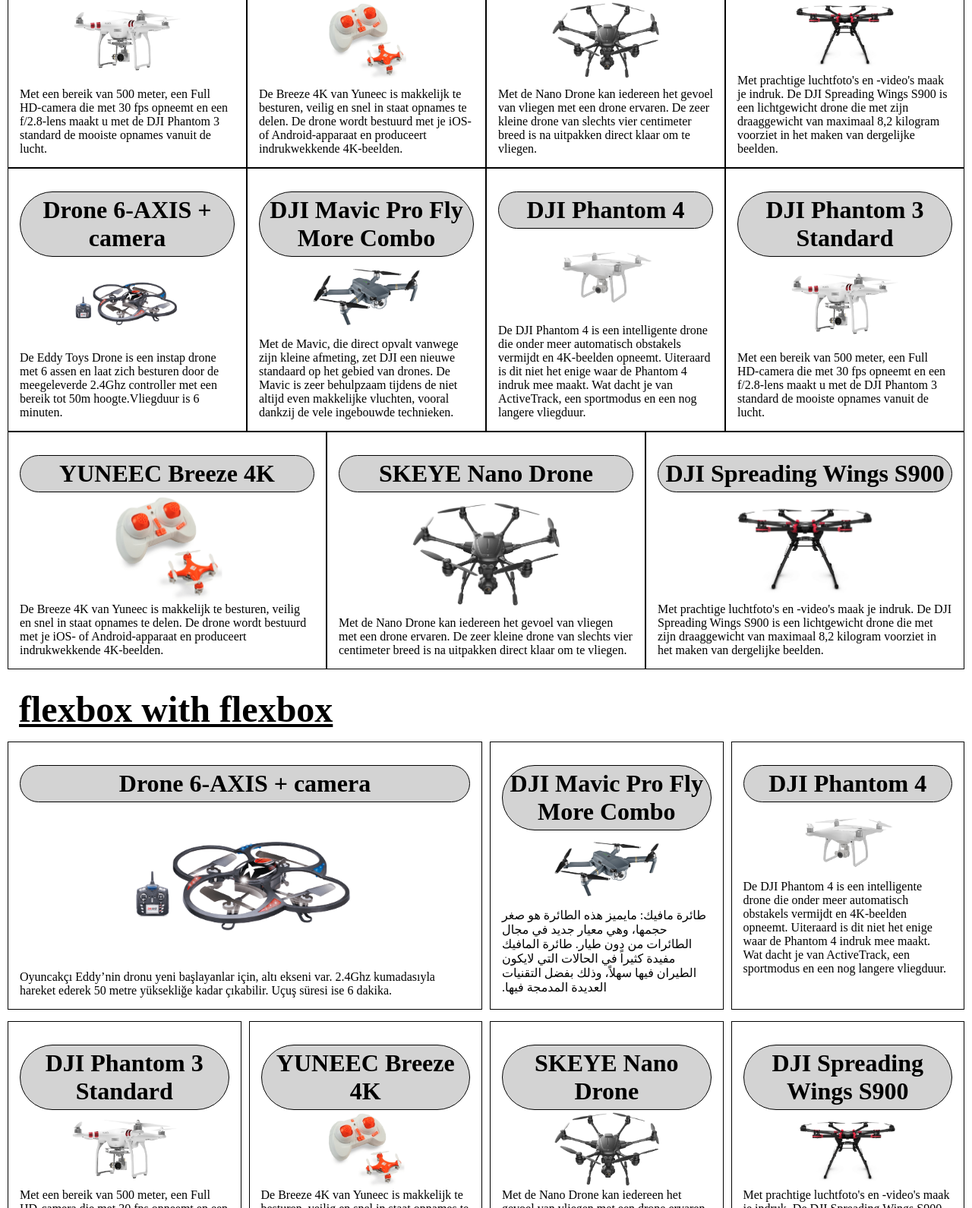
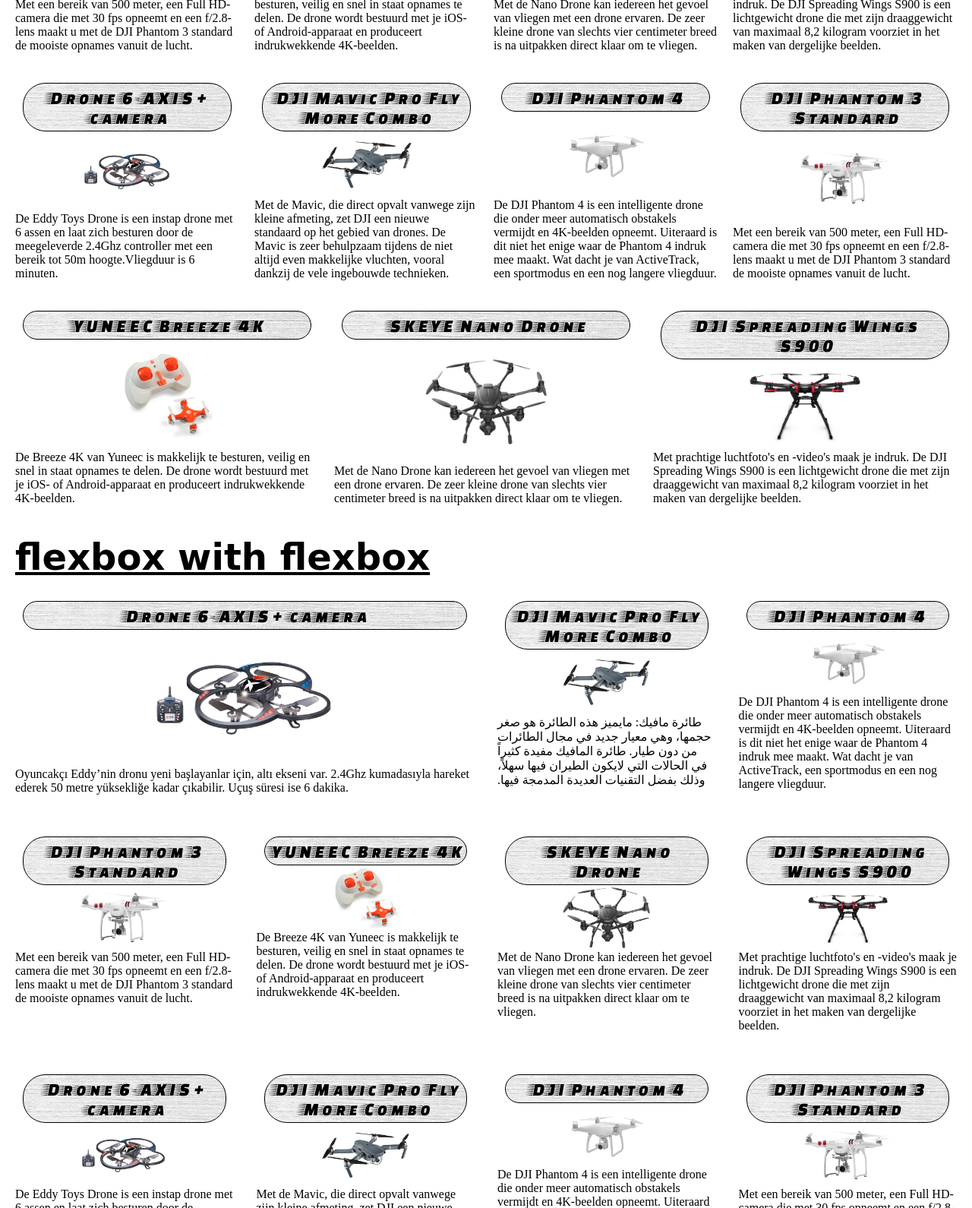
Before and after one commit to trebektas/HYF-Module-HTMLCSSGIT, a plain HTML site: page week2/PrepExercises_Week2/drones/index.html in a window 1280 px wide. Shown: the part 687-2277 px from the top of the page at 76% size. Drawn offline with Linux system fonts and the light colour scheme; a web font is replaced by a local one.

Commit message:
Prep Exercises updated

```diff
--- a/week2/PrepExercises_Week2/drones/index.html
+++ b/week2/PrepExercises_Week2/drones/index.html
@@ -14,74 +14,74 @@
             <section class="flexbox-section">
                 <h2>Using flexbox</h2>
                 <ul class="flexbox-list">
-                    <li class="flexbox-item">
+                    <li class="flexbox-item hover">
                         <h3>6 Eksenli Drone + Kamera</h3>
-                        <img src="/images/drone1.png">
+                        <img src="../images/drone1.png">
                         <p>Oyuncakçı Eddy’nin dronu yeni başlayanlar için, altı ekseni var. 2.4Ghz kumadasıyla hareket ederek 50 metre yüksekliğe kadar çıkabilir. Uçuş süresi ise 6 dakika.</p>
                     </li>
-                    <li class="flexbox-item">
+                    <li class="flexbox-item hover">
                         <h3>DJI Mavic Pro Fly More Combo</h3>
-                        <img src="/images/drone2.png">
+                        <img src="../images/drone2.png">
                          <p dir="rtl">طائرة مافيك: مايميز هذه الطائرة هو صغر حجمها، وهي معيار جديد في مجال الطائرات من دون طيار. طائرة المافيك مفيدة كثيراً في الحالات التي لايكون الطيران فيها سهلاً، وذلك بفضل التقنيات العديدة المدمجة فيها.</p>
                     </li>
-                    <li class="flexbox-item">
+                    <li class="flexbox-item hover">
                         <h3>DJI Phantom 4</h3>
-                        <img src="/images/drone3.png">
+                        <img src="../images/drone3.png">
                         <p>De DJI Phantom 4 is een intelligente drone die onder meer automatisch obstakels vermijdt en 4K-beelden opneemt. Uiteraard is dit niet het enige waar de Phantom 4 indruk mee maakt. Wat dacht je van ActiveTrack, een sportmodus en een nog langere vliegduur.</p>
                     </li>
-                    <li class="flexbox-item">
+                    <li class="flexbox-item hover">
                         <h3>DJI Phantom 3 Standard</h3>
-                        <img src="/images/drone4.png">
+                        <img src="../images/drone4.png">
                         <p>Met een bereik van 500 meter, een Full HD-camera die met 30 fps opneemt en een f/2.8-lens maakt u met de DJI Phantom 3 standard de mooiste opnames vanuit de lucht.</p>
                     </li>
-                    <li class="flexbox-item">
+                    <li class="flexbox-item hover">
                         <h3>YUNEEC Breeze 4K</h3>
-                        <img src="/images/drone5.png">
+                        <img src="../images/drone5.png">
                         <p>De Breeze 4K van Yuneec is makkelijk te besturen, veilig en snel in staat opnames te delen. De drone wordt bestuurd met je iOS- of Android-apparaat en produceert indrukwekkende 4K-beelden.</p>
                     </li>
-                    <li class="flexbox-item">
+                    <li class="flexbox-item hover">
                         <h3>SKEYE Nano Drone</h3>
-                        <img src="/images/drone6.png">
+                        <img src="../images/drone6.png">
                         <p>Met de Nano Drone kan iedereen het gevoel van vliegen met een drone ervaren. De zeer kleine drone van slechts vier centimeter breed is na uitpakken direct klaar om te vliegen.</p>
                     </li>
-                    <li class="flexbox-item">
+                    <li class="flexbox-item hover">
                         <h3>DJI Spreading Wings S900</h3>
-                        <img src="/images/drone7.png">
+                        <img src="../images/drone7.png">
                         <p>Met prachtige luchtfoto's en -video's maak je indruk. De DJI Spreading Wings S900 is een lichtgewicht drone die met zijn draaggewicht van maximaal 8,2 kilogram voorziet in het maken van dergelijke beelden.</p>
                     </li>
-                    <li class="flexbox-item">
+                    <li class="flexbox-item hover">
                         <h3>Drone 6-AXIS + camera</h3>
-                        <img src="/images/drone1.png">
+                        <img src="../images/drone1.png">
                         <p>De Eddy Toys Drone is een instap drone met 6 assen en laat zich besturen door de meegeleverde 2.4Ghz controller met een bereik tot 50m hoogte.Vliegduur is 6 minuten.</p>
                     </li>
-                    <li class="flexbox-item">
+                    <li class="flexbox-item hover">
                         <h3>DJI Mavic Pro Fly More Combo</h3>
-                        <img src="/images/drone2.png">
+                        <img src="../images/drone2.png">
                         <p>Met de Mavic, die direct opvalt vanwege zijn kleine afmeting, zet DJI een nieuwe standaard op het gebied van drones. De Mavic is zeer behulpzaam tijdens de niet altijd even makkelijke vluchten, vooral dankzij de vele ingebouwde technieken.</p>
                     </li>
-                    <li class="flexbox-item">
+                    <li class="flexbox-item hover">
                         <h3>DJI Phantom 4</h3>
-                        <img src="/images/drone3.png">
+                        <img src="../images/drone3.png">
                         <p>De DJI Phantom 4 is een intelligente drone die onder meer automatisch obstakels vermijdt en 4K-beelden opneemt. Uiteraard is dit niet het enige waar de Phantom 4 indruk mee maakt. Wat dacht je van ActiveTrack, een sportmodus en een nog langere vliegduur.</p>
                     </li>
-                    <li class="flexbox-item">
+                    <li class="flexbox-item hover">
                         <h3>DJI Phantom 3 Standard</h3>
-                        <img src="/images/drone4.png">
+                        <img src="../images/drone4.png">
                         <p>Met een bereik van 500 meter, een Full HD-camera die met 30 fps opneemt en een f/2.8-lens maakt u met de DJI Phantom 3 standard de mooiste opnames vanuit de lucht.</p>
                     </li>
-                    <li class="flexbox-item">
+                    <li class="flexbox-item hover">
                         <h3>YUNEEC Breeze 4K</h3>
-                        <img src="/images/drone5.png">
+                        <img src="../images/drone5.png">
                         <p>De Breeze 4K van Yuneec is makkelijk te besturen, veilig en snel in staat opnames te delen. De drone wordt bestuurd met je iOS- of Android-apparaat en produceert indrukwekkende 4K-beelden.</p>
                     </li>
-                    <li class="flexbox-item">
+                    <li class="flexbox-item hover">
                         <h3>SKEYE Nano Drone</h3>
-                        <img src="/images/drone6.png">
+                        <img src="../images/drone6.png">
                         <p>Met de Nano Drone kan iedereen het gevoel van vliegen met een drone ervaren. De zeer kleine drone van slechts vier centimeter breed is na uitpakken direct klaar om te vliegen.</p>
                     </li>
-                    <li class="flexbox-item">
+                    <li class="flexbox-item hover">
                         <h3>DJI Spreading Wings S900</h3>
-                        <img src="/images/drone7.png">
+                        <img src="../images/drone7.png">
                         <p>Met prachtige luchtfoto's en -video's maak je indruk. De DJI Spreading Wings S900 is een lichtgewicht drone die met zijn draaggewicht van maximaal 8,2 kilogram voorziet in het maken van dergelijke beelden.</p>
                     </li>
                 </ul>
@@ -90,78 +90,81 @@
             <section class="grid-section">
                 <h2>flexbox with flexbox</h2>
                 <ul class="grid-list">
-                    <li class="grid-item">
+                    <li class="grid-item hover">
                         <h3>Drone 6-AXIS + camera</h3>
-                        <img src="/images/drone1.png">
+                        <img src="../images/drone1.png">
                         <p>Oyuncakçı Eddy’nin dronu yeni başlayanlar için, altı ekseni var. 2.4Ghz kumadasıyla hareket ederek 50 metre yüksekliğe kadar çıkabilir. Uçuş süresi ise 6 dakika.</p>
                     </li>
-                    <li class="grid-item">
+                    <li class="grid-item hover">
                         <h3>DJI Mavic Pro Fly More Combo</h3>
-                        <img src="/images/drone2.png">
+                        <img src="../images/drone2.png">
                          <p dir="rtl">طائرة مافيك: مايميز هذه الطائرة هو صغر حجمها، وهي معيار جديد في مجال الطائرات من دون طيار. طائرة المافيك مفيدة كثيراً في الحالات التي لايكون الطيران فيها سهلاً، وذلك بفضل التقنيات العديدة المدمجة فيها.</p>
                     </li>
-                    <li class="grid-item">
+                    <li class="grid-item hover">
                         <h3>DJI Phantom 4</h3>
-                        <img src="/images/drone3.png">
+                        <img src="../images/drone3.png">
                         <p>De DJI Phantom 4 is een intelligente drone die onder meer automatisch obstakels vermijdt en 4K-beelden opneemt. Uiteraard is dit niet het enige waar de Phantom 4 indruk mee maakt. Wat dacht je van ActiveTrack, een sportmodus en een nog langere vliegduur.</p>
                     </li>
-                    <li class="grid-item">
+                    <li class="grid-item hover">
                         <h3>DJI Phantom 3 Standard</h3>
-                        <img src="/images/drone4.png">
+                        <img src="../images/drone4.png">
                         <p>Met een bereik van 500 meter, een Full HD-camera die met 30 fps opneemt en een f/2.8-lens maakt u met de DJI Phantom 3 standard de mooiste opnames vanuit de lucht.</p>
                     </li>
-                    <li class="grid-item">
+                    <li class="grid-item hover">
                         <h3>YUNEEC Breeze 4K</h3>
-                        <img src="/images/drone5.png">
+                        <img src="../images/drone5.png">
                         <p>De Breeze 4K van Yuneec is makkelijk te besturen, veilig en snel in staat opnames te delen. De drone wordt bestuurd met je iOS- of Android-apparaat en produceert indrukwekkende 4K-beelden.</p>
                     </li>
-                    <li class="grid-item">
+                    <li class="grid-item hover">
                         <h3>SKEYE Nano Drone</h3>
-                        <img src="/images/drone6.png">
+                        <img src="../images/drone6.png">
                         <p>Met de Nano Drone kan iedereen het gevoel van vliegen met een drone ervaren. De zeer kleine drone van slechts vier centimeter breed is na uitpakken direct klaar om te vliegen.</p>
                     </li>
-                    <li class="grid-item">
+                    <li class="grid-item hover">
                         <h3>DJI Spreading Wings S900</h3>
-                        <img src="/images/drone7.png">
+                        <img src="../images/drone7.png">
                         <p>Met prachtige luchtfoto's en -video's maak je indruk. De DJI Spreading Wings S900 is een lichtgewicht drone die met zijn draaggewicht van maximaal 8,2 kilogram voorziet in het maken van dergelijke beelden.</p>
                     </li>
-                    <li class="grid-item">
+                    <li class="grid-item hover">
                         <h3>Drone 6-AXIS + camera</h3>
-                        <img src="/images/drone1.png">
+                        <img src="../images/drone1.png">
                         <p>De Eddy Toys Drone is een instap drone met 6 assen en laat zich besturen door de meegeleverde 2.4Ghz controller met een bereik tot 50m hoogte.Vliegduur is 6 minuten.</p>
                     </li>
-                    <li class="grid-item">
+                    <li class="grid-item hover">
                         <h3>DJI Mavic Pro Fly More Combo</h3>
-                        <img src="/images/drone2.png">
+                        <img src="../images/drone2.png">
                         <p>Met de Mavic, die direct opvalt vanwege zijn kleine afmeting, zet DJI een nieuwe standaard op het gebied van drones. De Mavic is zeer behulpzaam tijdens de niet altijd even makkelijke vluchten, vooral dankzij de vele ingebouwde technieken.</p>
                     </li>
-                    <li class="grid-item">
+                    <li class="grid-item hover">
                         <h3>DJI Phantom 4</h3>
-                        <img src="/images/drone3.png">
+                        <img src="../images/drone3.png">
                         <p>De DJI Phantom 4 is een intelligente drone die onder meer automatisch obstakels vermijdt en 4K-beelden opneemt. Uiteraard is dit niet het enige waar de Phantom 4 indruk mee maakt. Wat dacht je van ActiveTrack, een sportmodus en een nog langere vliegduur.</p>
                     </li>
-                    <li class="grid-item">
+                    <li class="grid-item hover">
                         <h3>DJI Phantom 3 Standard</h3>
-                        <img src="/images/drone4.png">
+                        <img src="../images/drone4.png">
                         <p>Met een bereik van 500 meter, een Full HD-camera die met 30 fps opneemt en een f/2.8-lens maakt u met de DJI Phantom 3 standard de mooiste opnames vanuit de lucht.</p>
                     </li>
-                    <li class="grid-item">
+                    <li class="grid-item hover">
                         <h3>YUNEEC Breeze 4K</h3>
-                        <img src="/images/drone5.png">
+                        <img src="../images/drone5.png">
                         <p>De Breeze 4K van Yuneec is makkelijk te besturen, veilig en snel in staat opnames te delen. De drone wordt bestuurd met je iOS- of Android-apparaat en produceert indrukwekkende 4K-beelden.</p>
                     </li>
-                    <li class="grid-item">
+                    <li class="grid-item hover">
                         <h3>SKEYE Nano Drone</h3>
-                        <img src="/images/drone6.png">
+                        <img src="../images/drone6.png">
                         <p>Met de Nano Drone kan iedereen het gevoel van vliegen met een drone ervaren. De zeer kleine drone van slechts vier centimeter breed is na uitpakken direct klaar om te vliegen.</p>
                     </li>
-                    <li class="grid-item">
+                    <li class="grid-item hover">
                         <h3>DJI Spreading Wings S900</h3>
-                        <img src="/images/drone7.png">
+                        <img src="../images/drone7.png">
                         <p>Met prachtige luchtfoto's en -video's maak je indruk. De DJI Spreading Wings S900 is een lichtgewicht drone die met zijn draaggewicht van maximaal 8,2 kilogram voorziet in het maken van dergelijke beelden.</p>
                     </li>
                 </ul>
             </section>
         </main>
+        <footer>
+            <div class="footer">Copyright © 2022 ebektas. All Rights Reserved</div>
+        </footer>
     </body>
 </html>
--- a/week2/PrepExercises_Week2/drones/style.css
+++ b/week2/PrepExercises_Week2/drones/style.css
@@ -1,3 +1,5 @@
+@import url('https://fonts.googleapis.com/css2?family=Bungee+Inline&family=Faster+One&display=swap');
+
 * {
     margin: 0;
     padding: 0;
@@ -6,27 +8,47 @@
 header {
     display: flex;
     justify-content: center;
+    background-image: url(../images/background.avif);
+    font-family: 'Bungee Inline', cursive;
 }
 
 h1 {
     font-size: 6rem;
     font-weight: 700;
+    font-family: 'Bungee Inline', cursive;
 }
 
 h2 {
     font-size: 3rem;
-    padding: 15px;
+    padding: 10px;
     text-decoration: underline;
+    font-family: 'Bungee Inline', cursive;
 }
 
 h3 {
-    font-size: 2rem;
+    font-size: 1.5rem;
     text-align: center;
     border: 1px solid black;
-    border-radius: 50px;
+    border-radius: 30px;
     background-color: lightgrey;
     padding: 5px;
+    font-family: 'Faster One', cursive;
+    font-weight: 100;
+    background-image: url(../images/background.avif);
+    margin: 0 10px;
 }
+
+.footer{
+    height: 200px;
+    background-image: url(../images/background.avif);
+    margin-top: 40px;
+    font-family: 'Bungee Inline', cursive;
+    display: flex;
+    justify-content: center;
+    align-items: center;
+}
+
+/*--------Flexbox-Side--------*/
 
 .flexbox-section{
     margin: 10px;
@@ -39,20 +61,19 @@ h3 {
 }
 
 img {
-    width:50%;
+    width:40%;
     display: block;
     margin: 0 auto;
 }
 
 .flexbox-item {
-    padding: 30px 15px 15px 15px;
+    padding: 20px 10px 20px 10px;
     list-style: none;
     flex-basis: 21%;
     flex-grow: 1;
     display: flex;
     flex-direction: column;
     justify-content: space-between;
-    border: 1px solid black;
 }
 
 .flexbox-item:nth-of-type(1) {
@@ -83,6 +104,11 @@ img {
 
 }
 
+
+
+
+/*--------Grid-Side--------*/
+
 .grid-list {
     display: grid;
     grid-template-columns: 1fr 1fr 1fr 1fr;
@@ -92,9 +118,9 @@ img {
 }
 
 .grid-item {
-    padding: 30px 15px 15px 15px;
+    padding: 20px 10px 20px 10px;
     list-style: none;
-    border: 1px solid black;
+
 }
 
 .grid-section{
@@ -107,7 +133,46 @@ img {
 
 @media (max-width:1023px)
 {
-    .grid-list {
+    .grid-item:nth-of-type(1) {
+        grid-column: 1 / 4;
+    }
 
+    .grid-item:nth-of-type(2) {
+        grid-column: 4 / 7;
+    }
+
+    .grid-list{
+        grid-template-columns: repeat(6, 1fr);
+    }
+
+    .grid-item{
+        grid-column: span 2;
     }
 }
+
+@media (max-width:599px){
+
+    .grid-list{
+        grid-template-columns: repeat(4, 1fr);
+    }
+
+    .grid-item{
+        grid-column: 1 / 5;
+    }
+
+    .grid-item:nth-of-type(1) {
+        grid-column: 1 / 5;
+    }
+
+    .grid-item:nth-of-type(2) {
+        grid-column: 1 / 5;
+    }
+}
+
+
+/*-----Hover-----*/
+
+.hover:hover{
+    box-shadow: 0 4px 8px 0 rgba(0, 0, 0, 0.2), 0 6px 20px 0 rgba(0, 0, 0, 0.19);
+    border-radius: 20px;
+}
```
Also changed, not shown: week2/PrepExercises_Week2/images/background.avif (added).
